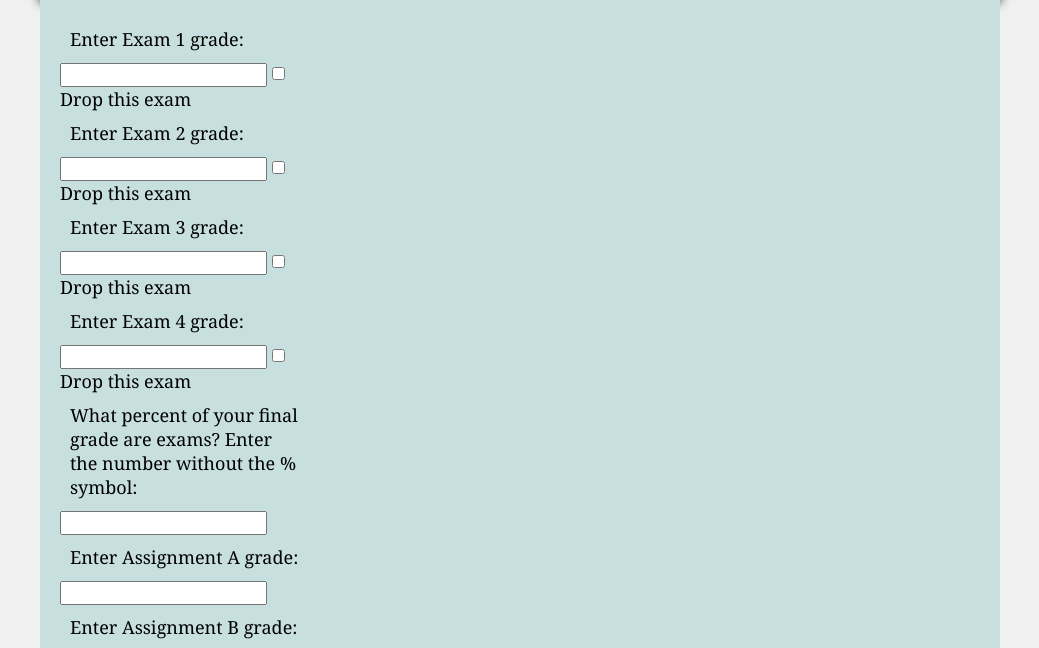
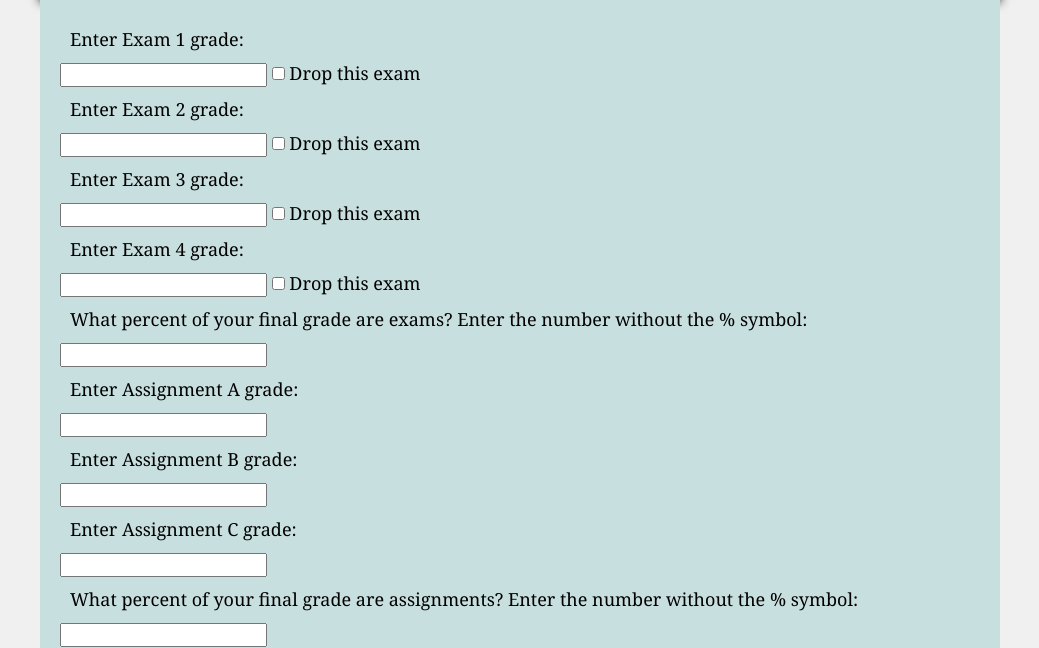
Before and after one commit to Anna3639/anna3639.github.io, a plain HTML site: page Exercises/gradebook.html in a window 1280 px wide. Shown: the part 150-798 px from the top of the page, without its empty margins (120-1159 px from the left). Drawn offline with Linux system fonts and the light colour scheme; files whose address does not match are found by name.

Commit message:
Update gradebook.html

```diff
--- a/Exercises/gradebook.html
+++ b/Exercises/gradebook.html
@@ -21,7 +21,7 @@
         </nav>
 
     <main>
-    <div class="gridwrapper">
+
     <div id="gradebook">
         <div id="enterGrades">
             <p>Enter Exam 1 grade: </p>
@@ -64,7 +64,7 @@
 
         <p>Your final grade: </p>
         <input id="display" type="text" readonly>
-    </div>
+
     </div>
 
     <script src="gradebookJS.js"></script>
```
